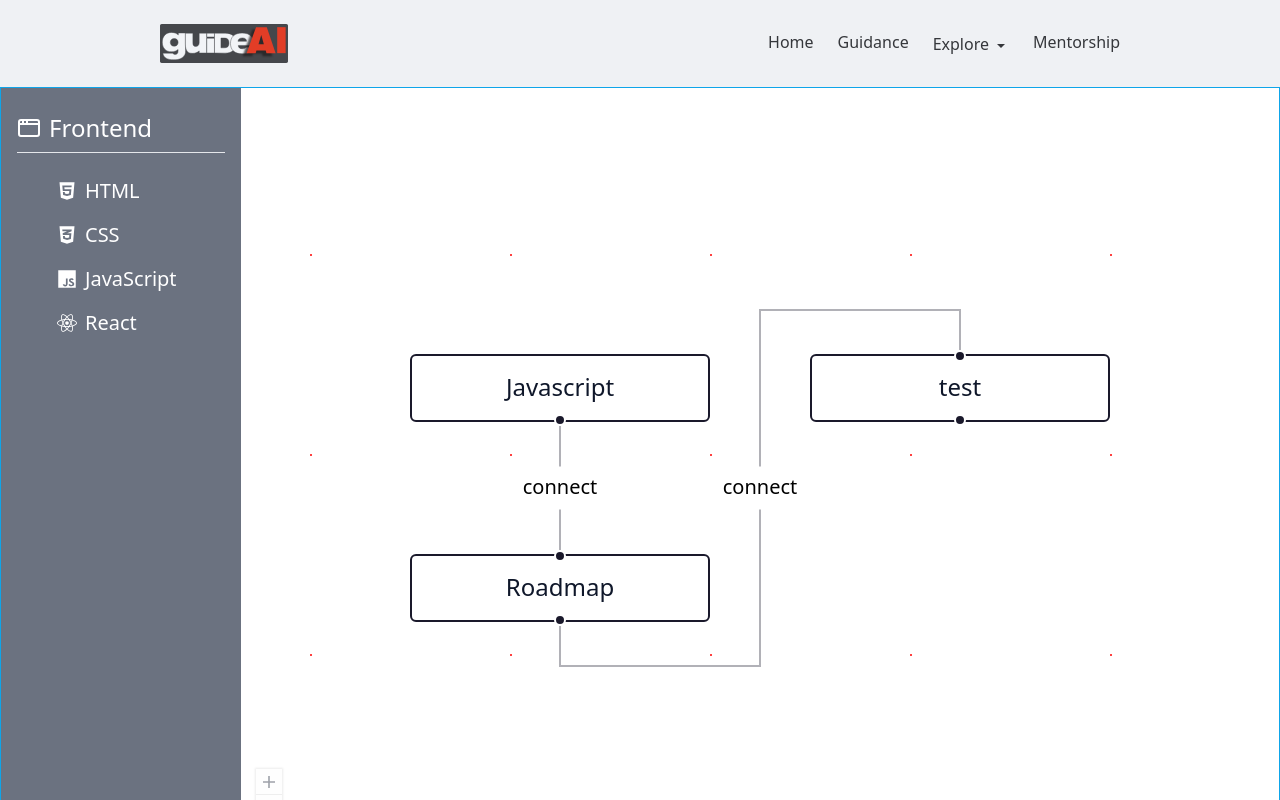
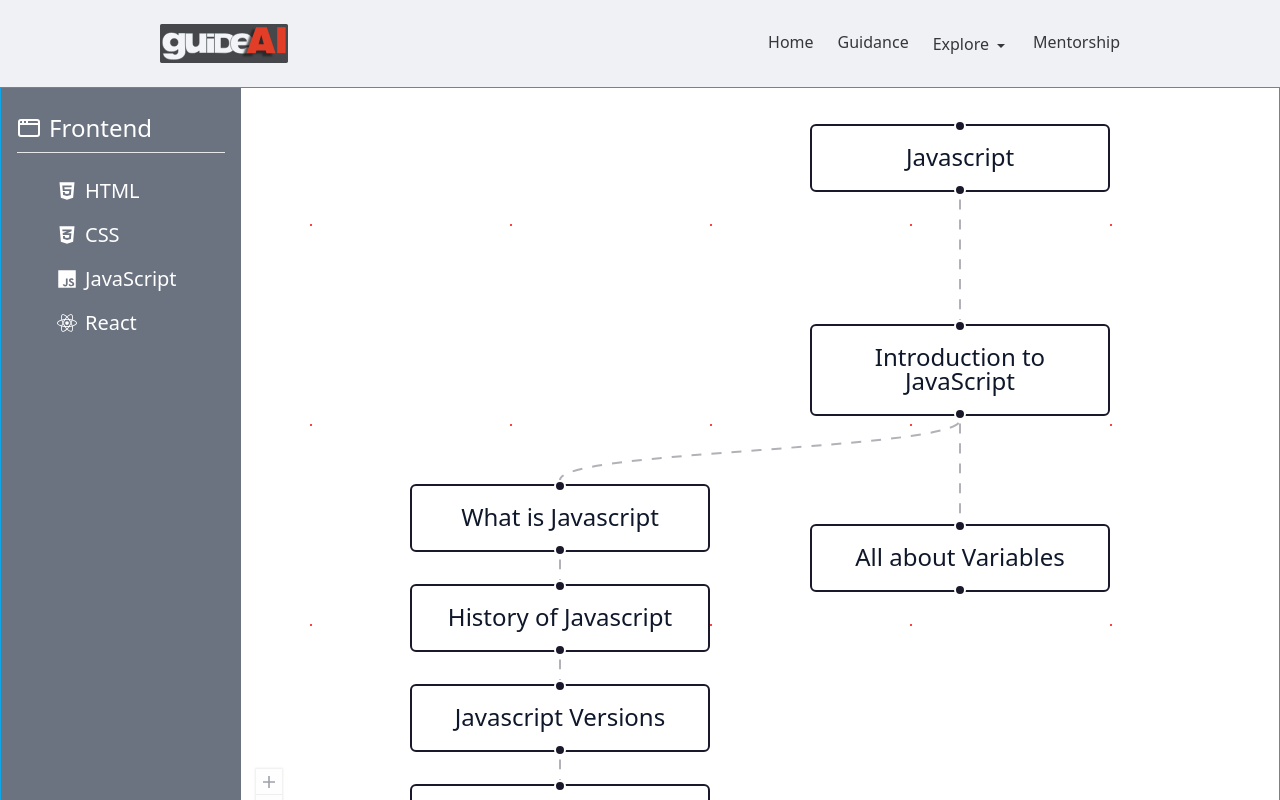
Before and after one commit to career-counseling-ai/guideAI, a React (Vite) app in the folder frontend/: page /explore/roadmaps/js-roadmap in a window 1280 px wide. Shown: the top 800 px of the page. Built offline with nearby package versions, Linux system fonts and the light colour scheme.

Commit message:
added roadmaps data in json format

```diff
--- a/frontend/src/components/RoadMaps.jsx
+++ b/frontend/src/components/RoadMaps.jsx
@@ -4,7 +4,7 @@ import { Outlet} from "react-router-dom";
 
 function RoadMaps() {
   return (
-    <div className="h-screen w-screen flex bg-white border border-sky-500">
+    <div className="h-screen w-full flex bg-white border border-sky-500">
       <div className="col-auto">
         <Sidebar/>
       </div>
--- /dev/null
+++ b/frontend/src/components/Roadmaps/Data/Dummy.json
@@ -0,0 +1,24 @@
+{
+    "nodes": [
+      {
+        "id": "1",
+        "data": { "label": "Dummy" },
+        "position": { "x": 0, "y": 0 },
+        "type": "input"
+      },
+      {
+        "id": "2",
+        "data": { "label": "Data" },
+        "position": { "x": 0, "y": 100 }
+      },
+      {
+        "id": "3",
+        "data": { "label": "test" },
+        "position": { "x": 200, "y": 0 }
+      }
+    ],
+    "edges": [
+      { "id": "1-2", "source": "1", "target": "2", "label": "connect", "type": "step" },
+      { "id": "2-3", "source": "2", "target": "3", "label": "connect", "type": "step" }
+    ]
+  }
--- /dev/null
+++ b/frontend/src/components/Roadmaps/Data/JavaScript.json
@@ -0,0 +1,47 @@
+{
+    "nodes": [
+      {
+        "id": "1",
+        "data": { "label": "Javascript" },
+        "position": { "x": 500, "y": 0 }
+      },
+      {
+        "id": "2",
+        "data": { "label": "Introduction to JavaScript" },
+        "position": { "x": 500, "y": 100 }
+      },
+      {
+        "id": "3",
+        "data": { "label": "All about Variables" },
+        "position": { "x": 500, "y": 200 }
+      },
+      {
+        "id": "4",
+        "data": { "label": "What is Javascript" },
+        "position": { "x": 300, "y": 180 }
+      },
+      {
+        "id": "5",
+        "data": { "label": "History of Javascript" },
+        "position": { "x": 300, "y": 230 }
+      },
+      {
+        "id": "6",
+        "data": { "label": "Javascript Versions" },
+        "position": { "x": 300, "y": 280 }
+      },
+      {
+        "id": "7",
+        "data": { "label": "How to run Javascript" },
+        "position": { "x": 300, "y": 330 }
+      }
+    ],
+    "edges": [
+      { "id": "1-2", "source": "1", "target": "2","animated":"true"},
+      { "id": "2-3", "source": "2", "target": "3","animated":"true"},
+      { "id": "2-4", "source": "2", "target": "4","animated":"true","type":"simplebezier"},
+      { "id": "4-5", "source": "4", "target": "5","animated":"true"},
+      { "id": "5-6", "source": "5", "target": "6","animated":"true"},
+      { "id": "6-7", "source": "6", "target": "7","animated":"true"}
+    ]
+  }
--- /dev/null
+++ b/frontend/src/components/Roadmaps/Data/React.json
@@ -0,0 +1,51 @@
+{
+    "nodes": [
+        {
+            "id": "1",
+            "data": {
+                "label": "React"
+            },
+            "position": {
+                "x": 0,
+                "y": 0
+            },
+            "type": "input"
+        },
+        {
+            "id": "2",
+            "data": {
+                "label": "Roadmap"
+            },
+            "position": {
+                "x": 0,
+                "y": 100
+            }
+        },
+        {
+            "id": "3",
+            "data": {
+                "label": "test"
+            },
+            "position": {
+                "x": 200,
+                "y": 0
+            }
+        }
+    ],
+    "edges": [
+        {
+            "id": "1-2",
+            "source": "1",
+            "target": "2",
+            "label": "test text",
+            "type": "smoothstep"
+        },
+        {
+            "id": "2-3",
+            "source": "2",
+            "target": "3",
+            "label": "connect",
+            "type": "simplebezier"
+        }
+    ]
+}
--- /dev/null
+++ b/frontend/src/components/Roadmaps/Maps/DummyyMap.jsx
@@ -0,0 +1,24 @@
+import { ReactFlow, Controls, Background } from "@xyflow/react";
+import "@xyflow/react/dist/style.css";
+
+import DummyData from "../Data/Dummy.json";
+
+export default function DummyyMap() {
+  const { nodes, edges } = DummyData;
+
+  return (
+    <div style={{ height: "100%" }}>
+      <ReactFlow
+        nodes={nodes}
+        edges={edges}
+        nodesDraggable={false}
+        nodesConnectable={false}
+        elementsSelectable={true}
+        fitView
+      >
+        <Background color="red" gap={100} />
+        <Controls />
+      </ReactFlow>
+    </div>
+  );
+}
--- a/frontend/src/components/Roadmaps/Maps/JavaScriptMap.jsx
+++ b/frontend/src/components/Roadmaps/Maps/JavaScriptMap.jsx
@@ -4,41 +4,19 @@ import {
   Background
 } from "@xyflow/react";
 import "@xyflow/react/dist/style.css";
+import JavaScriptData from '../Data/JavaScript.json'
 
-const nodes = [
-{
-  id: "1",
-  data: { label: "Javascript" },
-  position: { x: 0, y: 0 },
-  type: "input",
-},
-{
-  id: "2",
-  data: { label: "Roadmap" },
-  position: { x: 0, y: 100 },
-},
-{
-  id: "3",
-  data: { label: "test" },
-  position: { x: 200, y: 0 },
-},
-];
+function JavaScriptMap() {
 
+  const {nodes, edges} = JavaScriptData;
 
-/* Edges type can be
+  /* Edges type can be
 1. "default"
 2. "straight"
 3. "step"
 4. "smoothstep"
 5. "simplebezier"
 */
-
-const edges = [
-{ id: "1-2", source: "1", target: "2", label: "connect", type: "step" },
-{ id: "2-3", source: "2", target: "3", label: "connect", type: "step" }
-];
-
-function JavaScriptMap() {
 
 return (
   <div style={{ height: "100%" }}>
--- a/frontend/src/components/Roadmaps/Maps/ReactMap.jsx
+++ b/frontend/src/components/Roadmaps/Maps/ReactMap.jsx
@@ -4,32 +4,11 @@ import {
     Background
 } from "@xyflow/react";
 import "@xyflow/react/dist/style.css";
-
-const nodes = [
-  {
-    id: "1",
-    data: { label: "React" },
-    position: { x: 0, y: 0 },
-    type: "input",
-  },
-  {
-    id: "2",
-    data: { label: "Roadmap" },
-    position: { x: 0, y: 100 },
-  },
-  {
-    id: "3",
-    data: { label: "test" },
-    position: { x: 200, y: 0 },
-  },
-];
-
-const edges = [
-  { id: "1-2", source: "1", target: "2", label: "test text", type: "smoothstep" },
-  { id: "2-3", source: "2", target: "3", label: "connect", type: "simplebezier" }
-];
+import ReactData from "../Data/React.json"
 
 function ReactMap() {
+
+  const {nodes, edges} = ReactData;
 
   return (
     <div style={{ height: "100%" }}>
```
Also changed, not shown: frontend/src/App.jsx (+9 -0 lines).
